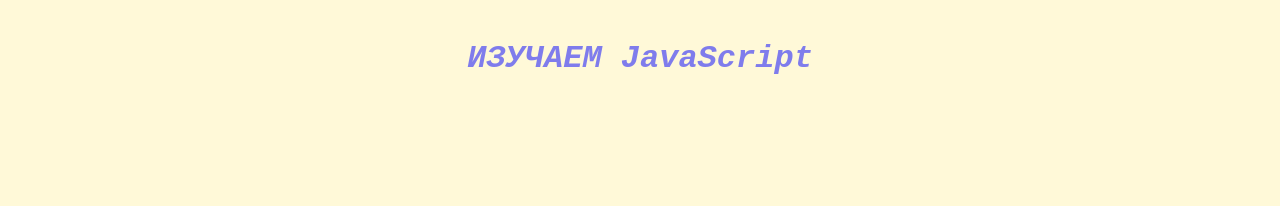
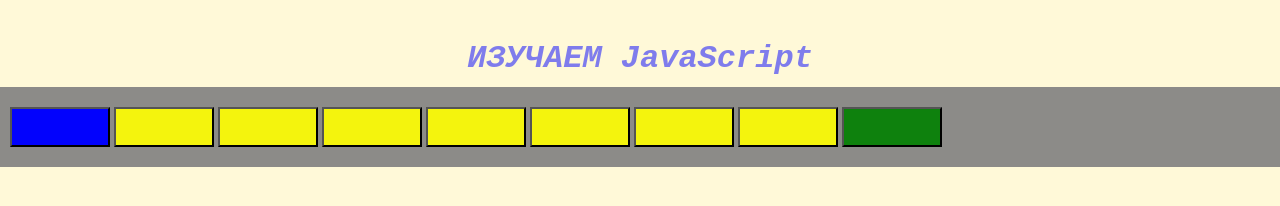
Before and after one commit to chromoy/js_practica-1, a website: page index.html in a window 1280 px wide. Drawn offline with Linux system fonts and the light colour scheme.

Commit message:
3 commit

```diff
--- a/css/style.css
+++ b/css/style.css
@@ -15,3 +15,25 @@
   color: rgba(0, 0, 255, 0.5);
   text-align: center;
 }
+.btn-block {
+  padding: 10px;
+  background-color: rgba(128, 128, 128, 0.9);
+  margin-top: 10px;
+}
+.blue {
+  background-color: rgba(0, 0, 255, 0.986);
+}
+.red {
+  background-color: rgba(255, 0, 0, 0.9);
+}
+.green {
+  background-color: rgba(0, 128, 0, 0.9);
+}
+button {
+  background-color: rgba(255, 255, 0, 0.9);
+  margin-bottom: 10px;
+  margin-top: 10px;
+  width: 100px;
+  height: 40px;
+  cursor: pointer;
+}
--- a/index.html
+++ b/index.html
@@ -11,6 +11,17 @@
 
   <h1>ИЗУЧАЕМ JavaScript</h1>
 
+  <div id="first" class="btn-block">
+    <button class="blue some"></button>
+    <button></button>
+    <button></button>
+    <button></button>
+    <button></button>
+    <button></button>
+    <button></button>
+    <button></button>
+  </div>
+
 
   <script src="./js/script.js"></script>
 </body>
--- a/js/script.js
+++ b/js/script.js
@@ -1 +1,46 @@
 document.querySelector('title').innerHTML = 'ИЗУЧАЕМ JS';
+
+const btns = document.querySelectorAll('button');
+      wrapper = document.querySelector('.btn-block');
+
+// console.log(btns[1].classList.add('red'));
+// console.log(btns[0].classList.remove('blue'));
+
+// if (btns[1].classList.contains('red')) {
+//   console.log('red');
+// }
+
+// btns[0].addEventListener('click', () => {
+//   if (!btns[1].classList.contains('red')) {
+//     btns[1].classList.add('red');
+//   } else {
+//     btns[1].classList.remove('red');
+//   }
+// });
+// ------------ с методом toggle() происходит тоже самое! ------------------
+
+btns[0].addEventListener('click', () => {
+  btns[1].classList.toggle('red');
+});
+
+// wrapper.addEventListener('click', (event) => {
+//   if (event.target && event.target.tagName == "BUTTON") {
+//     console.log('Hello!');
+//   }
+// });
+
+// btns.forEach(btn => {
+//   btn.addEventListener('click', () => {
+//     console.log('Hello baby!');
+//   });
+// });
+//----------- Ещё один способ ДЕЛЕГИРОВАНИЯ! ----------------
+wrapper.addEventListener('click', (event) => {
+  if (event.target && event.target.matches("button")) {
+    console.log('Hello!');
+  }
+});
+
+const btn = document.createElement('button');
+btn.classList.add('green');
+wrapper.append(btn);
```
